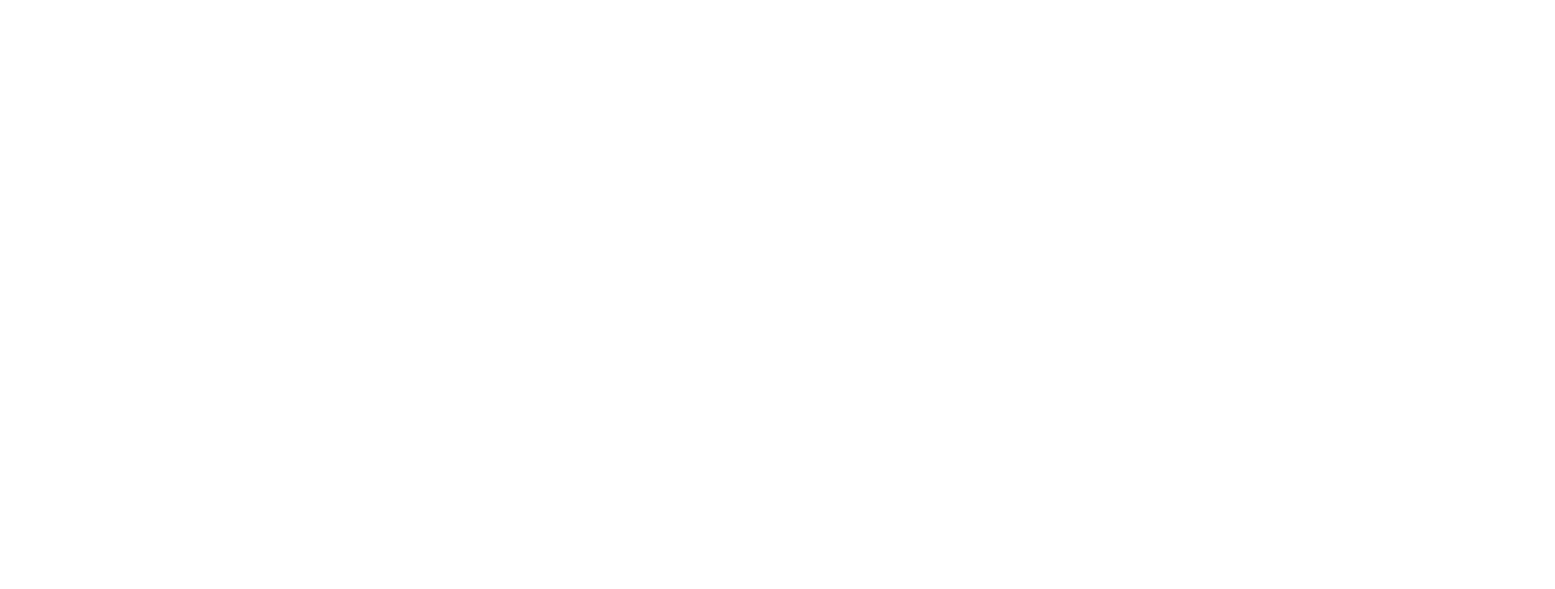
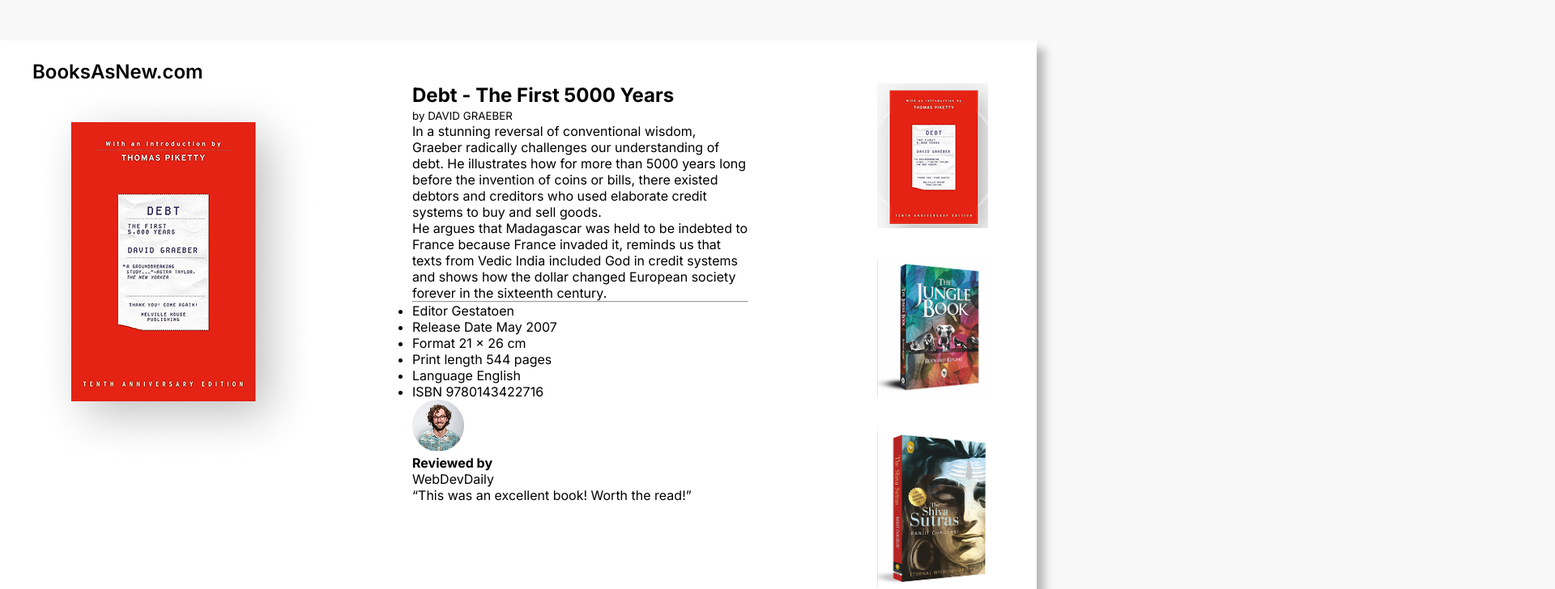
Before and after one commit to conradobi/Book-Listing-UI, a plain HTML site: page index.html in a window 1280 px wide. Shown: the top 728 px of the page at 81% size, 1920 px wide, since content can reach past the window. Drawn offline with Linux system fonts and the light colour scheme.

Commit message:
in progress

```diff
--- a/index.html
+++ b/index.html
@@ -9,7 +9,65 @@
 </head>
 
 <body>
+    <section class="wrapper">
+        <header>
+            <h1>BooksAsNew.com</h1>
+        </header>
+        <div class="book">
+            <div class="col1">
+                <img src="./img/debtbook.png" alt="featured image" class="ft-img">
+            </div>
+            <div class="col2">
+                <h2 class="book-title">Debt - The First 5000 Years</h2>
+                <small>by DAVID GRAEBER</small>
+                <p class="book-description">
+                    In a stunning reversal of conventional wisdom, Graeber radically challenges our understanding of
+                    debt. He illustrates
+                    how for more than 5000 years long before the invention of coins or bills, there existed debtors and
+                    creditors who used
+                    elaborate credit systems to buy and sell goods. </p>
+                <p class="book-description">
+                    He argues that Madagascar was held to be indebted to France because France invaded it, reminds us
+                    that texts from Vedic
+                    India included God in credit systems and shows how the dollar changed European society forever in
+                    the sixteenth century.
+                </p>
+                <hr>
+                <div class="book-meta-box">
+                    <div class="meta-box-col">
+                        <ul>
+                            <li>Editor <span>Gestatoen</span></li>
+                            <li>Release Date <span>May 2007</span></li>
+                            <li>Format <span>21 x 26 cm</span></li>
 
+                        </ul>
+                    </div>
+                    <div class="meta-box-col">
+                        <ul>
+                            <li>Print length <span>544 pages</span></li>
+                            <li>Language <span>English</span></li>
+                            <li>ISBN <span>9780143422716</span></li>
+
+                        </ul>
+                    </div>
+                </div>
+                <div class="author">
+                    <img src="./img/author.png" alt="author" class="author-pix">
+                    <h4>Reviewed by</h4>
+                    <p>WebDevDaily</p>
+
+                </div>
+                <p class="quote">“This was an excellent book! Worth the read!”</p>
+            </div>
+            <div class="col3">
+                <img src="./img/debt2.png" alt="" class="books">
+                <img src="./img/junglebook.png" alt="" class="books">
+                <img src="./img/sutra.png" alt="" class="books">
+                <img src="./img/time.png" alt="" class="books">
+                <div class="fixed">EXPLORE</div>
+            </div>
+        </div>
+    </section>
 
     <script src="./app.js"></script>
 </body>
--- a/style.scss
+++ b/style.scss
@@ -0,0 +1,77 @@
+@import url("https://fonts.googleapis.com/css2?family=Inter:ital,opsz,wght@0,14..32,100..900;1,14..32,100..900&display=swap");
+
+* {
+  padding: 0;
+  margin: 0;
+  box-sizing: border-box;
+}
+
+body {
+  background-color: #f9f8f8;
+  padding: 50px 0;
+  font-family: "Inter", sans-serif;
+  font-optical-sizing: auto;
+  font-style: normal;
+}
+
+.fixed {
+  /* EXPLORE BOOKS */
+
+  position: absolute;
+  width: 144px;
+  height: 27px;
+  left: 1400px;
+  top: calc(50% - 27px / 2 - 58.5px);
+
+  font-weight: 700;
+  font-size: 12px;
+  line-height: 27px;
+  /* identical to box height, or 225% */
+  letter-spacing: 0.3em;
+
+  color: #000000;
+  transform: rotate(-90deg);
+}
+.wrapper {
+  //   width: 70vw;
+  max-width: 1440px;
+  margin: 0 auto;
+  background: #ffffff;
+  box-shadow: 10px 10px 10px rgba(0, 0, 0, 0.25);
+  padding: 24px 13px 0 40px;
+
+  header {
+    h1 {
+      font-weight: 600;
+      font-size: 24px;
+      line-height: 29px;
+    }
+  }
+  .book {
+    display: flex;
+    flex-direction: row;
+    justify-content: space-between;
+    align-items: start;
+    gap: 113px;
+
+    .col1 {
+      width: 30%;
+    }
+    .col2 {
+      width: 45%;
+    }
+    .col3 {
+      width: 25%;
+      position: relative;
+      display: flex;
+      flex-direction: column;
+      gap: 40px;
+      justify-content: center;
+      align-items: center;
+
+      img {
+        width: 137px;
+      }
+    }
+  }
+}
```
Also changed, not shown: img/author.png (added), img/debt2.png (added), img/debtbook.png (added), img/ft-img-bg.png (added), img/junglebook.png (added), img/sutra.png (added), img/time.png (added), style.css, 3 other files.
